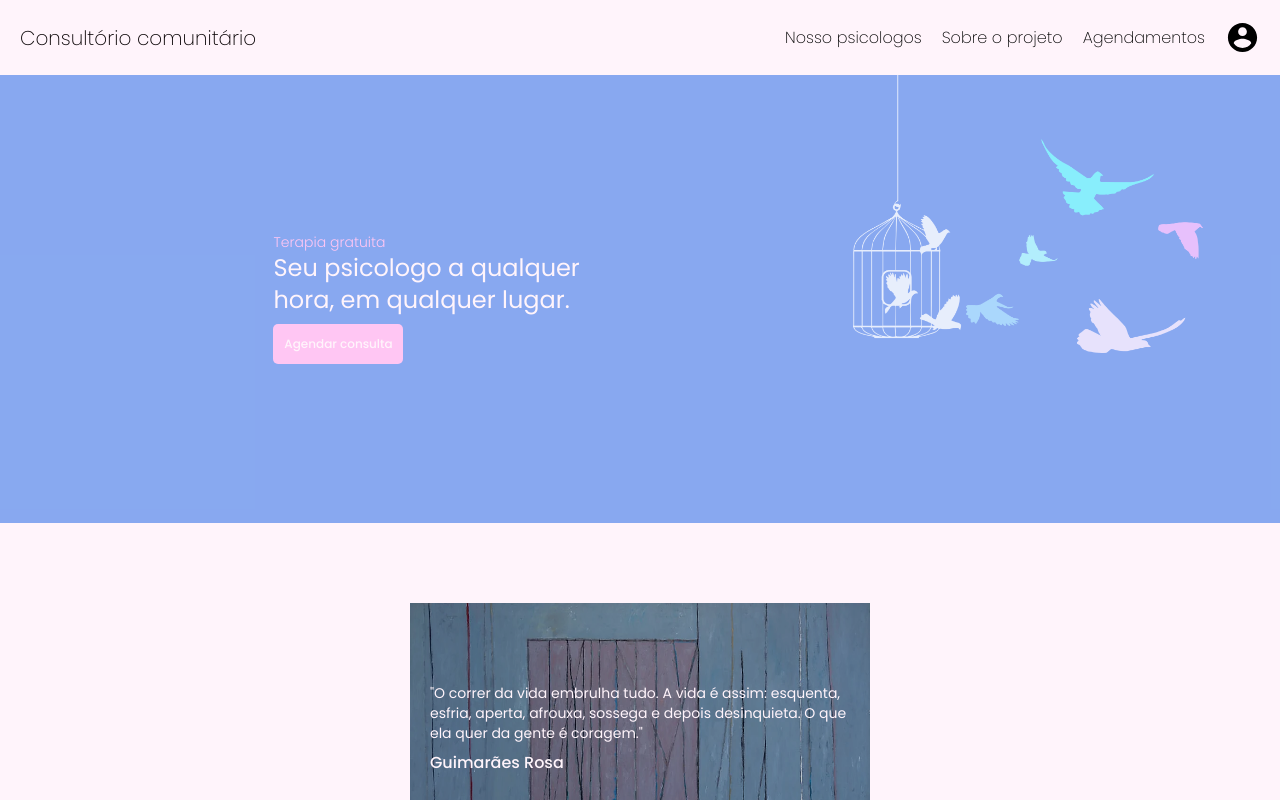
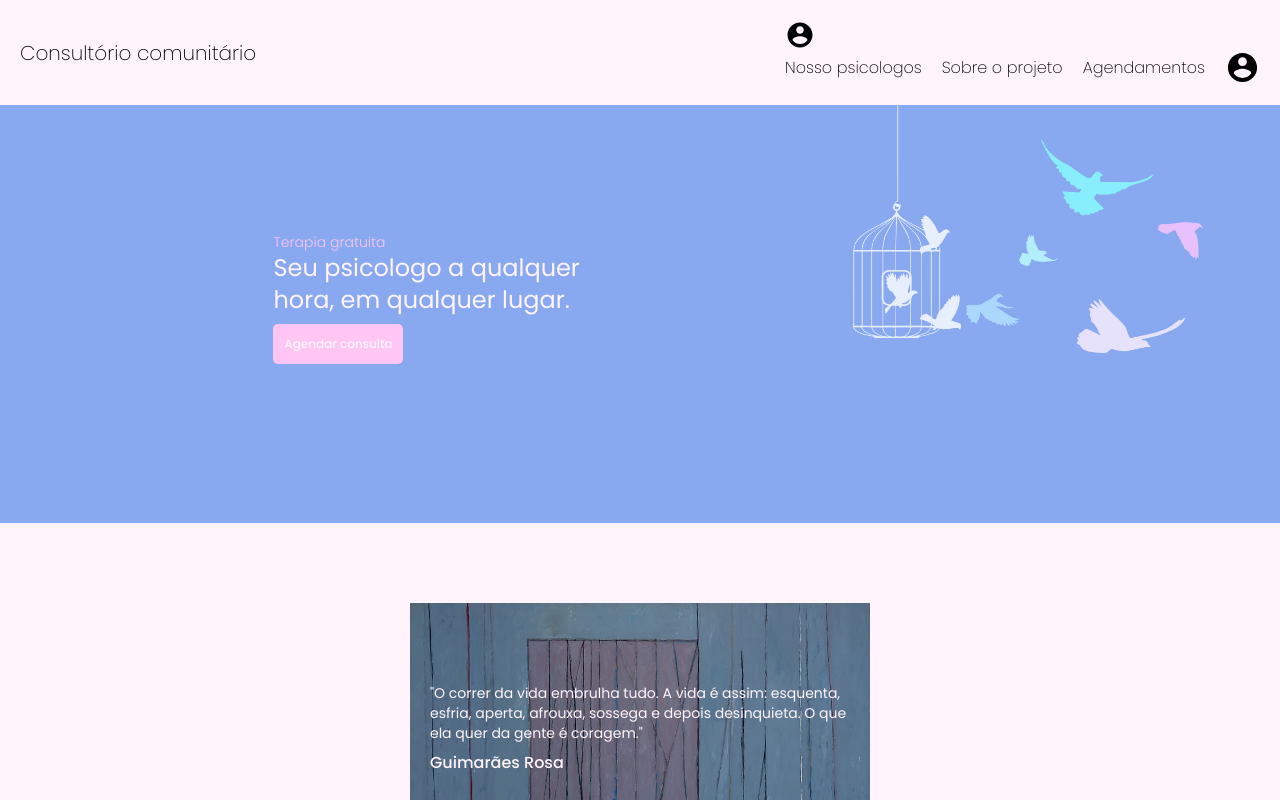
Before and after one commit to RonaldoFidelis/PE-Frontend, a React (Vite) app: page / in a window 1280 px wide. Shown: the top 800 px of the page. Built offline with nearby package versions, Linux system fonts and the light colour scheme.

Commit message:
Feat: Button login added

```diff
--- a/src/components/Navbar.jsx
+++ b/src/components/Navbar.jsx
@@ -26,15 +26,20 @@ function Navbar() {
   }
 
   return (
-    <div className={location.pathname === "/login" ? "hidden" :"bg-background w-full fixed flex items-center justify-between py-5 px-5 z-20"}>
+    <div className={location.pathname === "/login" ? "hidden" : "bg-background w-full fixed flex items-center justify-between py-5 px-5 z-20"}>
       <Link className=" flex items-center gap-2 text-xl text-font font-thin" to="/">
         Consultório comunitário
       </Link>
       {/* Logica para checar se o menuMobile está aberto ou não */}
       <nav className={menuOpen ? "menu-open" : ""}>
-        <button onClick={handleMobile} className="text-base font-medium flex p-1 gap-2 items-center md:hidden">
-          <span className="hamburguer"></span>
-        </button>
+        <div className="flex gap-3">
+          <Link to="/login">
+            <img src={perfil} className="w-[30px]" />
+          </Link>
+          <button onClick={handleMobile} className="text-base font-medium flex p-1 gap-2 items-center md:hidden">
+            <span className="hamburguer"></span>
+          </button>
+        </div>
         {/* Layout do menuMobile e menuNormal */}
         {menuOpen ? (
           <ul className="text-font bg-background block absolute w-full h-[calc(100vh-64px)] right-0 top-[3.6rem] px-12 z-50">
```
